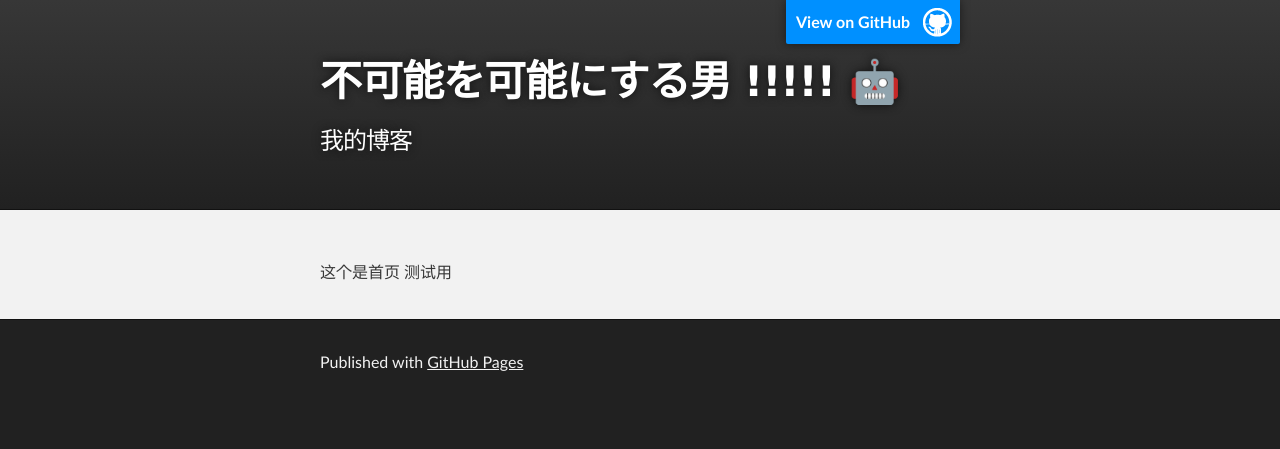
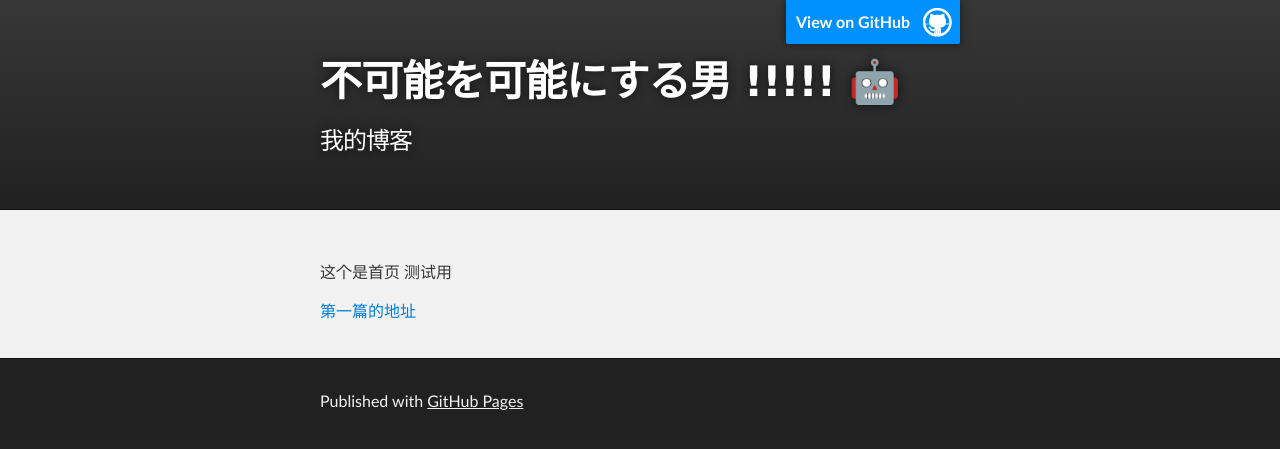
Before and after one commit to V-Yamato/V-Yamato.github.io, a Jekyll site: the page built from index.md, in a window 1280 px wide. Shown: the top 449 px of the page. Built offline with Jekyll 4.4.1, drawn with Linux system fonts in a browser that asks for light colours.

Commit message:
修改md

```diff
--- a/index.md
+++ b/index.md
@@ -3,3 +3,5 @@ layout: default
 ---
 
 这个是首页 测试用
+
+[第一篇的地址](https://v-yamato.github.io/post/QT%20C%2B%2B/LEDController)
```
Also changed, not shown: post/QT C++/LEDController.md (+4 -0 lines).
